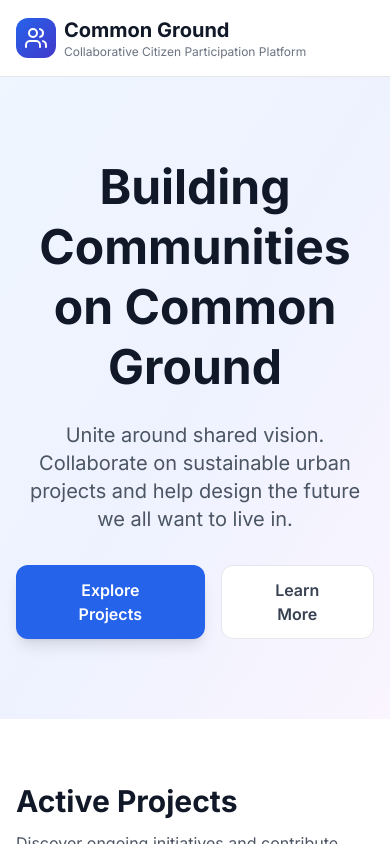
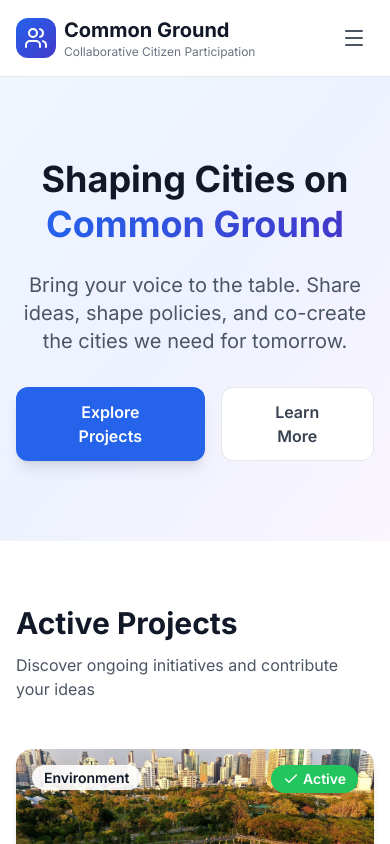
Before and after one commit to LukPle/common_ground, a Next.js app: page / in a window 390 px wide. Shown: the top 844 px of the page. Built offline with nearby package versions, Linux system fonts and the light colour scheme.

Commit message:
Updated header to make it more responsive

```diff
--- a/src/components/header.tsx
+++ b/src/components/header.tsx
@@ -1,28 +1,45 @@
 'use client';
-import React from 'react';
+import React, { useState, useEffect } from 'react';
 import Link from 'next/link';
 import { usePathname } from 'next/navigation';
-import { Users } from 'lucide-react';
+import { Users, Menu, X } from 'lucide-react';
 
 export const Header = () => {
   const pathname = usePathname();
+  const [isMenuOpen, setIsMenuOpen] = useState(false);
+
+  useEffect(() => {
+    if (isMenuOpen) {
+      document.body.classList.add('overflow-hidden');
+    } else {
+      document.body.classList.remove('overflow-hidden');
+    }
+    return () => {
+      document.body.classList.remove('overflow-hidden');
+    };
+  }, [isMenuOpen]);
+
   return (
-    <header className="bg-white border-b border-gray-200 sticky top-0 z-50 backdrop-blur-md bg-white/80">
+    <>
+      <header className="bg-white/80 sticky top-0 z-40 backdrop-blur-md border-b border-gray-200">
         <div className="max-w-7xl mx-auto px-4 sm:px-6 lg:px-8">
           <div className="flex justify-between items-center py-4">
-          <Link href="/" className="flex items-center space-x-2">
+            {/* Logo Section */}
+            <Link href="/" className="flex items-center space-x-2 flex-shrink-0">
               <div className="w-10 h-10 bg-gradient-to-br from-blue-600 to-indigo-700 rounded-xl flex items-center justify-center">
                 <Users className="w-6 h-6 text-white" />
               </div>
               <div>
                 <h1 className="text-xl font-bold text-gray-900">Common Ground</h1>
-              <p className="text-xs text-gray-500">Collaborative Citizen Participation Platform</p>
+                <p className="text-xs text-gray-500">Collaborative Citizen Participation</p>
               </div>
             </Link>
-          <nav className="hidden md:flex space-x-8">
+
+            {/* Desktop Navigation - Visible on SM and up */}
+            <nav className="hidden sm:flex sm:space-x-4 md:space-x-8">
               <Link
                 href="/"
-              className={`text-sm font-medium cursor-grab hover:cursor-grabbing transition-colors ${
+                className={`text-sm font-medium transition-colors ${
                   pathname === '/'
                     ? 'text-blue-600'
                     : 'text-gray-600 hover:text-gray-900'
@@ -32,7 +49,7 @@ export const Header = () => {
               </Link>
               <Link
                 href="/about"
-              className={`text-sm font-medium cursor-grab hover:cursor-grabbing transition-colors ${
+                className={`text-sm font-medium transition-colors ${
                   pathname === '/about'
                     ? 'text-blue-600'
                     : 'text-gray-600 hover:text-gray-900'
@@ -41,8 +58,55 @@ export const Header = () => {
                 About
               </Link>
             </nav>
+
+            {/* Burger Icon - Hidden on SM and up */}
+            <div className="sm:hidden">
+              <button
+                onClick={() => setIsMenuOpen(true)}
+                className="p-2 text-gray-600 hover:text-gray-900"
+                aria-label="Open menu"
+              >
+                <Menu size={24} />
+              </button>
+            </div>
           </div>
         </div>
       </header>
+
+      {/* Mobile Menu Overlay - Only active below SM */}
+      <div
+        className={`fixed inset-0 z-50 bg-white transition-opacity duration-300 ease-in-out sm:hidden ${
+          isMenuOpen ? 'opacity-100' : 'opacity-0 pointer-events-none'
+        }`}
+      >
+        <button
+          onClick={() => setIsMenuOpen(false)}
+          className="absolute top-5 right-6 p-2 text-gray-600 hover:text-gray-900"
+          aria-label="Close menu"
+        >
+          <X size={28} />
+        </button>
+        <nav className="flex flex-col items-center justify-center h-full space-y-10">
+          <Link
+            href="/"
+            onClick={() => setIsMenuOpen(false)}
+            className={`text-3xl font-bold transition-colors ${
+              pathname === '/' ? 'text-blue-600' : 'text-gray-800 hover:text-blue-600'
+            }`}
+          >
+            Projects
+          </Link>
+          <Link
+            href="/about"
+            onClick={() => setIsMenuOpen(false)}
+            className={`text-3xl font-bold transition-colors ${
+              pathname === '/about' ? 'text-blue-600' : 'text-gray-800 hover:text-blue-600'
+            }`}
+          >
+            About
+          </Link>
+        </nav>
+      </div>
+    </>
   );
 };
--- a/src/components/hero.tsx
+++ b/src/components/hero.tsx
@@ -5,11 +5,14 @@ export const Hero = () => {
     <div className="bg-gradient-to-br from-blue-50 via-indigo-50 to-purple-50 py-20">
       <div className="max-w-7xl mx-auto px-4 sm:px-6 lg:px-8">
         <div className="text-center max-w-3xl mx-auto">
-          <h2 className="text-5xl font-bold text-gray-900 mb-6 leading-tight">
-            Building Communities on Common Ground
+          <h2 className="text-4xl sm:text-5xl lg:text-6xl font-bold text-gray-900 mb-6 leading-tight">
+            <span className="block">Shaping Cities on</span>
+            <span className="bg-gradient-to-r from-blue-600 to-indigo-700 text-transparent bg-clip-text">
+              Common Ground
+            </span>
           </h2>
           <p className="text-xl text-gray-600 mb-8">
-            Unite around shared vision. Collaborate on sustainable urban projects and help design the future we all want to live in.
+            Bring your voice to the table. Share ideas, shape policies, and co-create the cities we need for tomorrow.
           </p>
           <div className="flex justify-center gap-4">
             <button className="bg-blue-600 text-white px-8 py-3 rounded-xl font-semibold hover:bg-blue-700 transition-all shadow-lg hover:shadow-xl transform hover:-translate-y-0.5">
```
Lines whose indentation alone changed are shown as unchanged.
